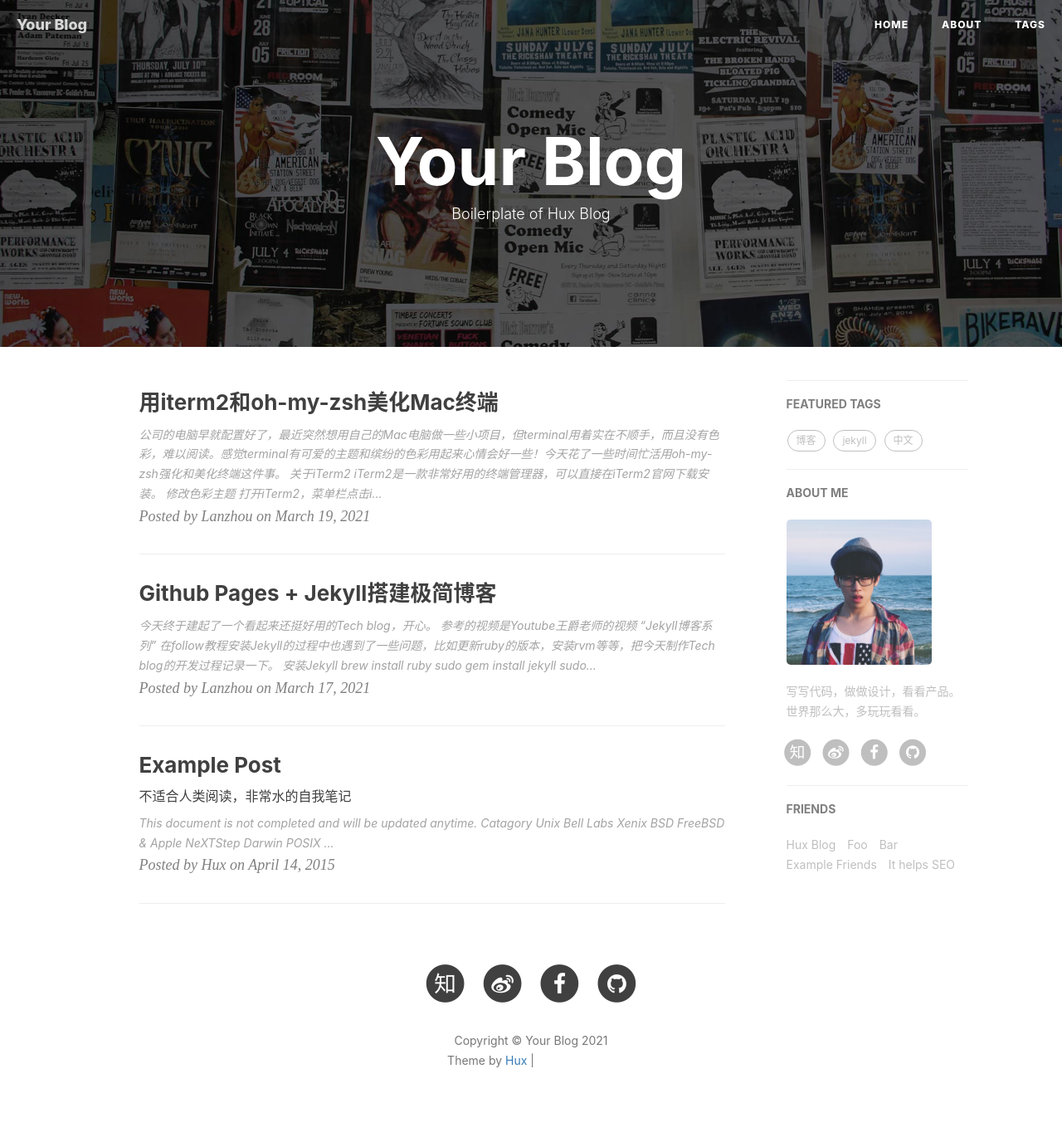
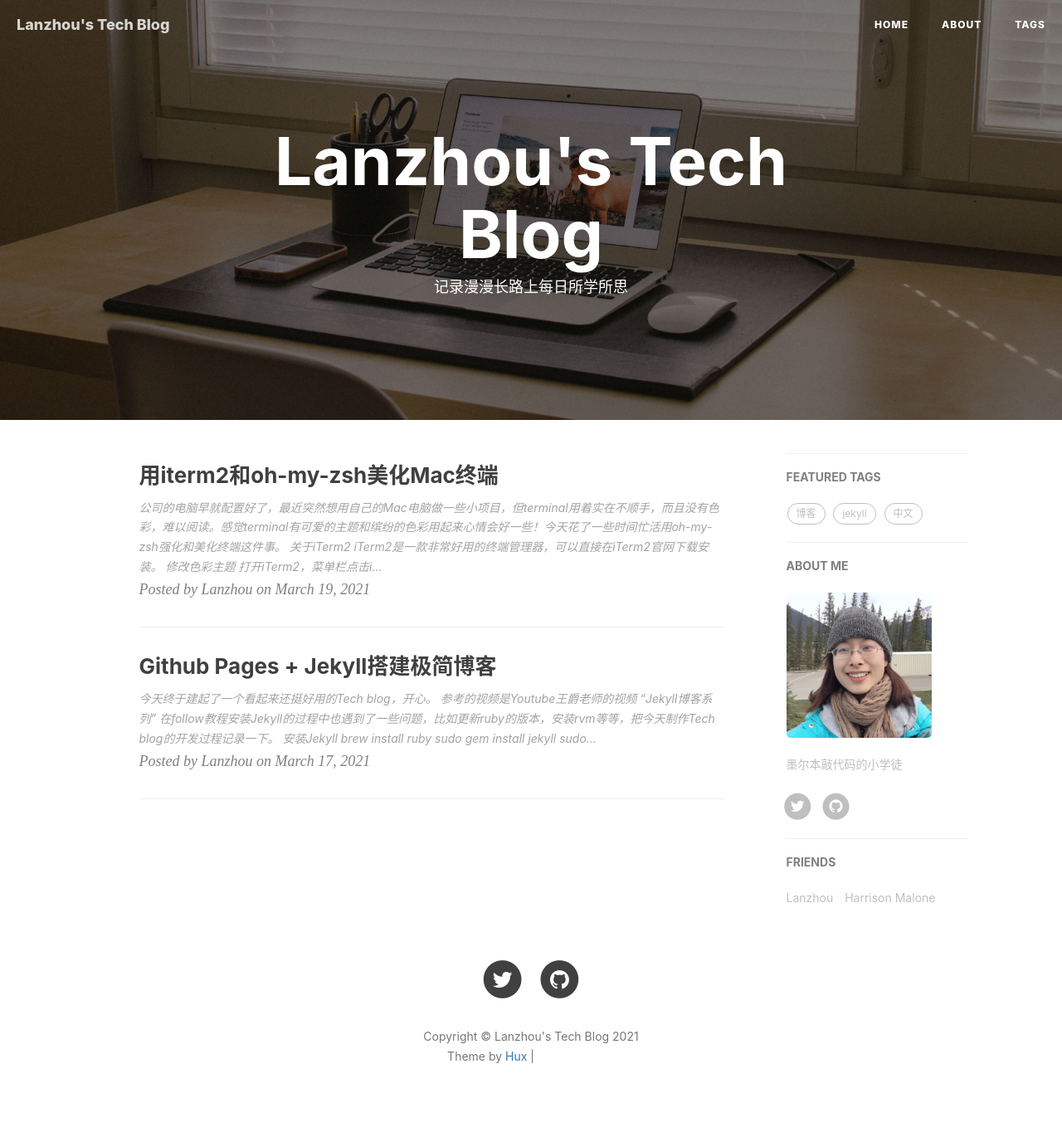
Before and after one commit to Lanzhou-J/Lanzhou-J.github.io, a Jekyll site: the page built from index.html, in a window 1280 px wide. Shown: the whole page at 83% size. Built offline with Jekyll 4.4.1, drawn with Linux system fonts in a browser that asks for light colours; nearby versions of some CDN libraries; the list of posts is cut into pages by our own code; comment, search, counter and statistics services are not loaded; grey boxes are pictures that could not be loaded.

Commit message:
apply hux theme and add introduction

```diff
--- a/_config.yml
+++ b/_config.yml
@@ -1,22 +1,22 @@
 # Site settings
-title: Your Blog
-SEOTitle: 你的博客 | Your Blog
+title: Lanzhou's Tech Blog
+SEOTitle: 兰舟的博客 | Lanzhou‘s Tech Blog
 header-img: img/home-bg.jpg
-email: huxpro@gmail.com
-description: ""
-keyword: ""
-url: "http://huangxuan.me"              # your host, for absolute URL
-baseurl: "/huxblog-boilerplate"         # for example, '/blog' if your blog hosted on 'host/blog'
+email: lzjiang99@gmail.com
+description: "Hi, I'm Lanzhou. I am an enthusiastic developer with a cell biology research background. I love challenging myself and learn new things! Here are my current projects."
+keyword: "tech"
+url: "https://lanzhou-j.github.io/"              # your host, for absolute URL
+baseurl: ""         # for example, '/blog' if your blog hosted on 'host/blog'
 
 
 
 # SNS settings
 RSS: false
-weibo_username:     huxpro
-zhihu_username:     huxpro
-github_username:    huxpro
-#twitter_username:  huxpro
-facebook_username:  huxpro
+# weibo_username:
+# zhihu_username:
+github_username:   Lanzhou-J
+twitter_username:  lanzhou99
+# facebook_username:  huxpro
 
 
 
@@ -34,8 +34,7 @@ anchorjs: false                          # if you want to customize anchor. chec
 # from PR#40, to support local preview for Jekyll 3.0
 gems: [jekyll-paginate]
 
-plugins: [jekyll-paginate]
-
+plugins: [jekyll-paginate, jekyll-seo-tag]
 
 # Markdown settings
 # replace redcarpet to kramdown,
@@ -69,8 +68,8 @@ ga_domain: huangxuan.me
 
 # Sidebar settings
 sidebar: true                           # whether or not using Sidebar.
-sidebar-about-description: "写写代码，做做设计，看看产品。世界那么大，多玩玩看看。"
-sidebar-avatar: /img/avatar-hux.jpg      # use absolute URL, seeing it's used in both `/` and `/about/`
+sidebar-about-description: "墨尔本敲代码的小学徒"
+sidebar-avatar: /img/avatar-lz.jpg      # use absolute URL, seeing it's used in both `/` and `/about/`
 
 
 
@@ -83,19 +82,10 @@ featured-condition-size: 1              # A tag will be featured if the size of
 # Friends
 friends: [
     {
-        title: "Hux Blog",
-        href: "http://huangxuan.me"
+        title: "Lanzhou",
+        href: "http://lanzhou-j.github.io"
     },{
-        title: "Foo",
-        href: "#"
-    },{
-        title: "Bar",
-        href: "#"
-    },{
-        title: "Example Friends",
-        href: "#"
-    },{
-        title: "It helps SEO",
-        href: "#"
+        title: "Harrison Malone",
+        href: "https://www.harrisonmalone.dev/"
     }
 ]
--- a/_layouts/post.html
+++ b/_layouts/post.html
@@ -61,7 +61,7 @@ layout: default
                     data-url="{{site.url}}{{site.baseurl}}{{page.url}}"
                     data-images="{{ site.url }}{{site.baseurl}}/{% if page.header-img %}{{ page.header-img }}{% else %}{{ site.header-img }}{% endif %}"
                     data-content="{{ content | strip_html | truncate:80 }} | {{ site.SEOTitle }} " >
-                    <div class="ds-share-inline">
+                    <!-- <div class="ds-share-inline">
                       <ul  class="ds-share-icons-16">
                         <li data-toggle="ds-share-icons-more"><a class="ds-more" href="#">分享到：</a></li>
                         <li><a class="ds-wechat flat" href="javascript:void(0);" data-service="wechat">微信</a></li>
@@ -70,8 +70,8 @@ layout: default
                       </ul>
                       <div class="ds-share-icons-more">
                       </div>
-                    </div>
-                <hr>
+                    </div> -->
+                <!-- <hr> -->
                 </div>
                 <!-- 多说 Share end-->
                 {% endif %}
--- a/index.html
+++ b/index.html
@@ -1,6 +1,6 @@
 ---
 layout: page
-description: "Boilerplate of Hux Blog"
+description: "记录漫漫长路上每日所学所思"
 ---
 
 {% for post in paginator.posts %}
```
Also changed, not shown: about.html (+7 -7 lines), _drafts/2015-04-14-unix-linux-note.markdown (renamed from _posts/2015-04-14-unix-linux-note.markdown), img/avatar-hux.jpg (deleted), img/avatar-lz.jpg (added), img/favicon.ico, img/home-bg-o.jpg, img/home-bg.jpg, 1 other file.
